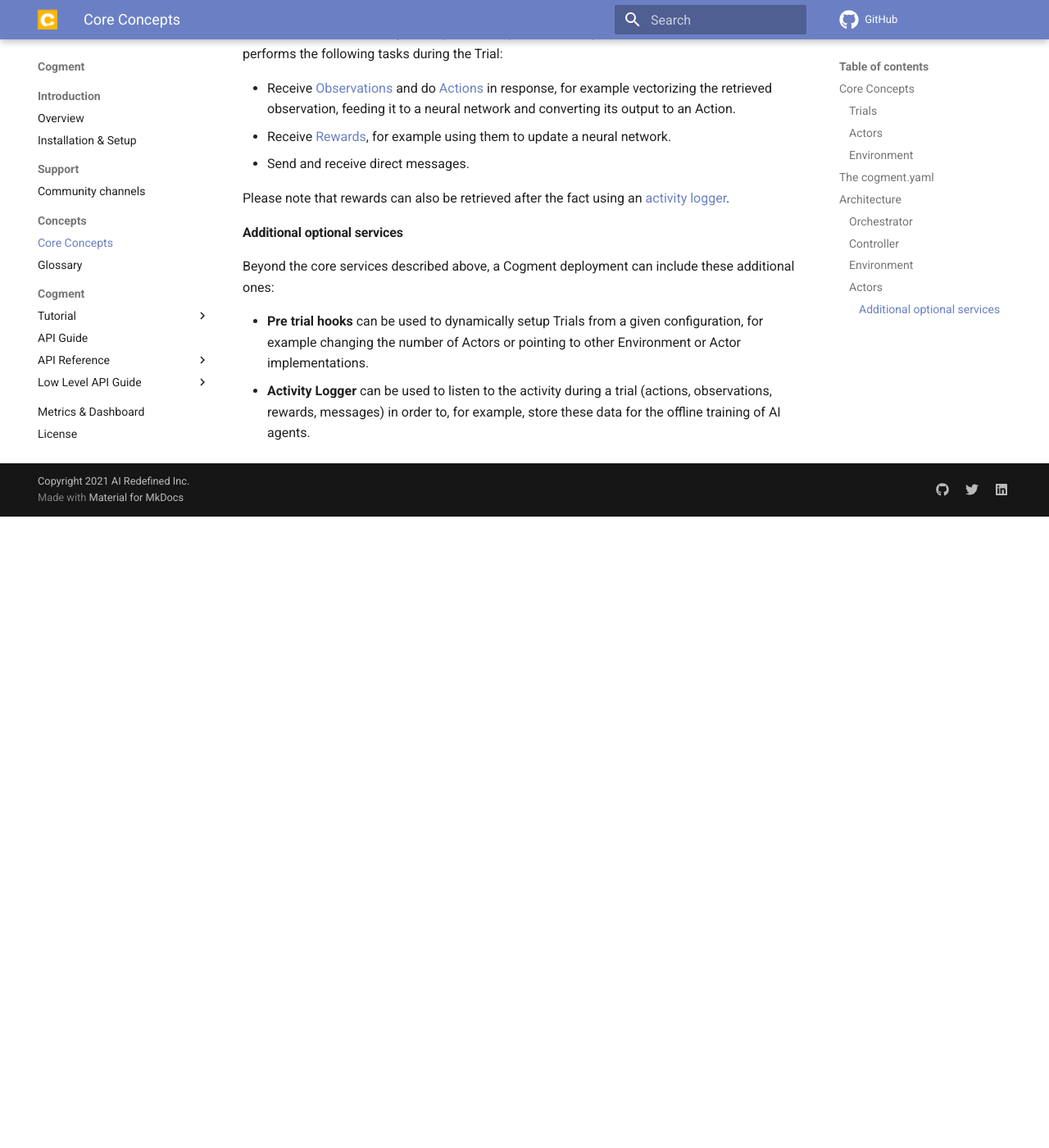
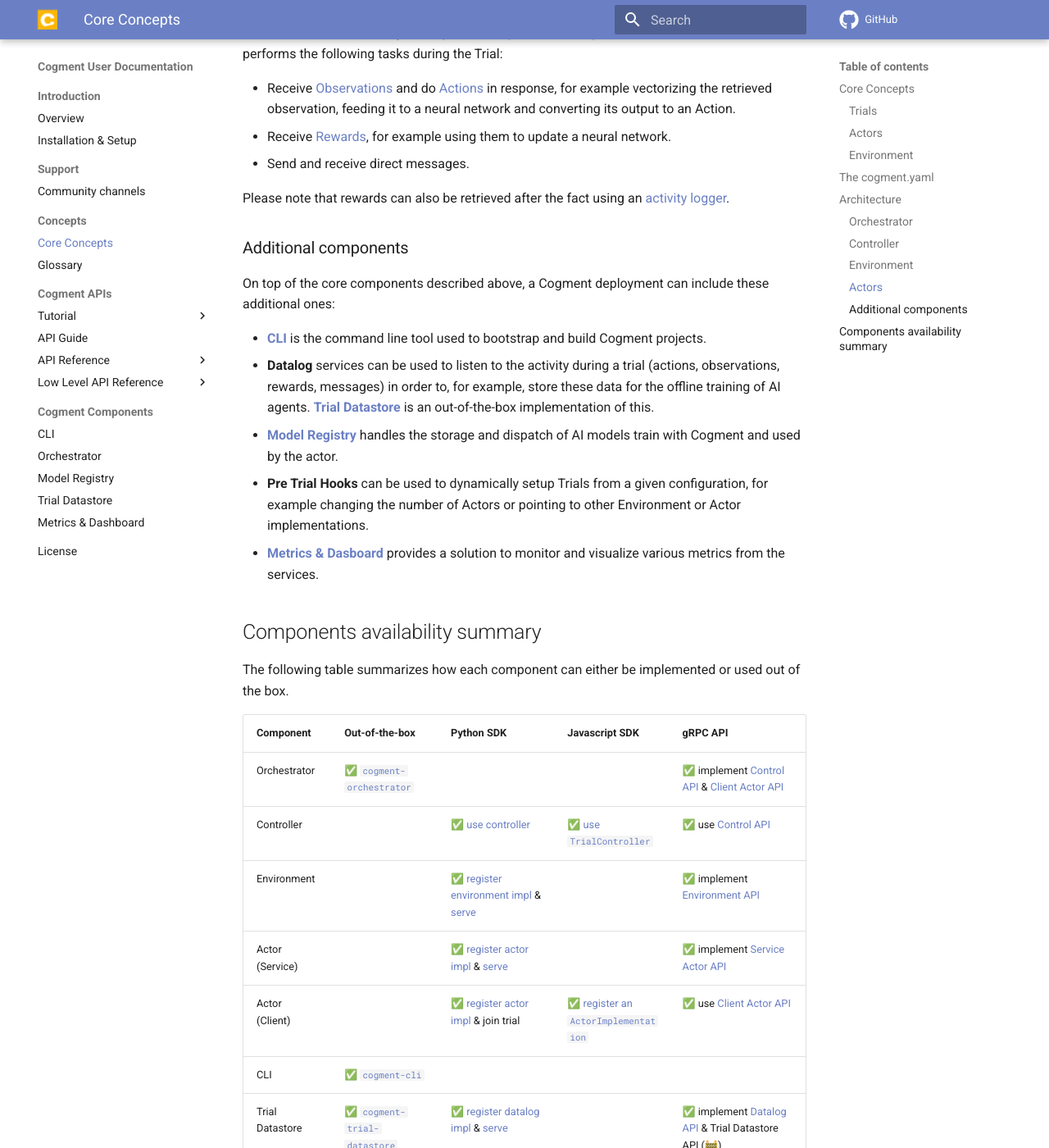
Before and after one commit to cogment/cogment-doc, an MkDocs documentation site: the page built from src/concepts/core-concepts.md, in a window 1280 px wide and 1400 px high, scrolled down 3525 px. Shown: the whole window at 82% size. Built offline with MkDocs 1.6.1 and Material for MkDocs 9.7.7, drawn with Linux system fonts in a browser that asks for light colours; comment, search, counter and statistics services are not loaded; before the commit the page ends 4155 px from its top, so only the background shows below that; some of the changed text lies outside the part shown.

```diff
--- a/mkdocs.yml
+++ b/mkdocs.yml
@@ -1,4 +1,4 @@
-site_name: Cogment
+site_name: Cogment User Documentation
 site_url: https://docs.cogment.ai
 repo_url: https://github.com/cogment/cogment-doc
 edit_uri: "edit/main/src/"
@@ -51,7 +51,7 @@ nav:
   - "Concepts":
       - "Core Concepts": "concepts/core-concepts.md"
       - "Glossary": "concepts/glossary.md"
-  - "Cogment":
+  - "Cogment APIs":
       - "Tutorial":
           - "Introduction": "cogment/tutorial/introduction.md"
           - "Step 1: Bootstrap a Cogment app": "cogment/tutorial/1-bootstrap-and-data-structures.md"
@@ -83,10 +83,16 @@ nav:
               - "Interface: Reward": "cogment/cogment-api-reference/javascript/interfaces/reward.md"
               - "Interface: SendMessageOptions": "cogment/cogment-api-reference/javascript/interfaces/sendmessageoptions.md"
               - "Interface: TrialActor": "cogment/cogment-api-reference/javascript/interfaces/trialactor.md"
-      - "Low Level API Guide":
+      - "Low Level API Reference":
           - "Overview": "cogment/cogment-low-level-api-guide/overview.md"
           - "gRPC API Reference": "cogment/cogment-low-level-api-guide/grpc.md"
-  - "Metrics & Dashboard": "dashboard/metrics-and-dashboard.md"
+  - "Cogment Components":
+      - "CLI": "cogment-components/cli/cli.md"
+      - "Orchestrator": "cogment-components/orchestrator/orchestrator.md"
+      - "Model Registry": "cogment-components/model-registry/model-registry.md"
+      - "Trial Datastore": "cogment-components/trial-datastore/trial-datastore.md"
+      - "Metrics & Dashboard": "cogment-components/dashboard/metrics-and-dashboard.md"
+
   #- "Deployment Guide":
   # - "Local Deployment": "deployment-guide/local-deployement.md"
   # - "Cloud Deployment": "deployment-guide/cloud-deployement.md" # out-of-scope for ɑ
--- a/src/concepts/core-concepts.md
+++ b/src/concepts/core-concepts.md
@@ -81,9 +81,51 @@ Using one of [Cogment's SDKs](../cogment/cogment-api-guide.md) Actors can be imp
 
 Please note that rewards can also be retrieved after the fact using an [activity logger](#additional-optional-services).
 
-#### Additional optional services
+### Additional components
 
-Beyond the core services described above, a Cogment deployment can include these additional ones:
+On top of the core components described above, a Cogment deployment can include these additional ones:
 
--   **Pre trial hooks** can be used to dynamically setup Trials from a given configuration, for example changing the number of Actors or pointing to other Environment or Actor implementations.
--   **Activity Logger** can be used to listen to the activity during a trial (actions, observations, rewards, messages) in order to, for example, store these data for the offline training of AI agents.
+-   [**CLI**](../cogment-components/cli/cli.md) is the command line tool used to bootstrap and build Cogment projects.
+-   **Datalog** services can be used to listen to the activity during a trial (actions, observations, rewards, messages) in order to, for example, store these data for the offline training of AI agents. [**Trial Datastore**](../cogment-components/trial-datastore/trial-datastore.md) is an out-of-the-box implementation of this.
+-   [**Model Registry**](../cogment-components/model-registry/model-registry.md) handles the storage and dispatch of AI models train with Cogment and used by the actor.
+-   **Pre Trial Hooks** can be used to dynamically setup Trials from a given configuration, for example changing the number of Actors or pointing to other Environment or Actor implementations.
+-   [**Metrics & Dasboard**](../cogment-components/dashboard/metrics-and-dashboard.md) provides a solution to monitor and visualize various metrics from the services.
+
+## Components availability summary
+
+The following table summarizes how each component can either be implemented or used out of the box.
+
+| Component       | Out-of-the-box                     | Python SDK                                         | Javascript SDK                             | gRPC API                                                 |
+| --------------- | ---------------------------------- | -------------------------------------------------- | ------------------------------------------ | -------------------------------------------------------- |
+| Orchestrator    | ✅ [`cogment-orchestrator`][13]    |                                                    |                                            | ✅ implement [Control API][4] & [Client Actor API][2]    |
+| Controller      |                                    | ✅ [use controller][10]                            | ✅ [use `TrialController`][18]             | ✅ use [Control API][4]                                  |
+| Environment     |                                    | ✅ [register environment impl][9] & [serve][8]     |                                            | ✅ implement [Environment API][3]                        |
+| Actor (Service) |                                    | ✅ [register actor impl][7] & [serve][8]           |                                            | ✅ implement [Service Actor API][1]                      |
+| Actor (Client)  |                                    | ✅ [register actor impl][7] & join trial           | ✅ [register an `ActorImplementation`][19] | ✅ use [Client Actor API][2]                             |
+| CLI             | ✅ [`cogment-cli`][15]             |                                                    |                                            |                                                          |
+| Trial Datastore | ✅ [`cogment-trial-datastore`][16] | ✅ [register datalog impl][11] & [serve][8]        |                                            | ✅ implement [Datalog API][5] & Trial Datastore API (🚧) |
+| Model Registry  | ✅ [`cogment-model-registry`][17]  |                                                    |                                            | ✅ implement Model Registry API (🚧)                     |
+| Pre Trial Hook  |                                    | ✅ [register pre trial hook impl][11] & [serve][8] |                                            | ✅ implement [Pre Trial Hook API][6]                     |
+| Metrics         | ✅ [`cogment-metrics`][15]         |                                                    |                                            |                                                          |
+| Dashboard       | ✅ [`cogment-dashboard`][15]       |                                                    |                                            |                                                          |
+
+[1]: ../cogment/cogment-low-level-api-guide/grpc.md#service-actor-api
+[2]: ../cogment/cogment-low-level-api-guide/grpc.md#client-actor-api
+[3]: ../cogment/cogment-low-level-api-guide/grpc.md#environment-api
+[4]: ../cogment/cogment-low-level-api-guide/grpc.md#control-api
+[5]: ../cogment/cogment-low-level-api-guide/grpc.md#datalog-api
+[6]: ../cogment/cogment-low-level-api-guide/grpc.md#hook-api
+[7]: ../cogment/cogment-api-reference/python.md#register_actorself-impl-impl_name-actor_classes
+[8]: ../cogment/cogment-api-reference/python.md#async-serve_all_registeredself-served_endpoint-prometheus_port-8000
+[9]: ../cogment/cogment-api-reference/python.md#register_environmentself-impl-impl_name-default
+[10]: ../cogment/cogment-api-reference/python.md#get_controllerself-endpoint
+[11]: ../cogment/cogment-api-reference/python.md#register_datalogself-impl
+[12]: ../cogment/cogment-api-reference/python.md#register_pre_trial_hookself-impl
+[13]: ../cogment-components/orchestrator/orchestrator.md
+[14]: ../cogment-components/cli/cli.md
+[15]: ../cogment-components/dashboard/metrics-and-dashboard.md
+[16]: ../cogment-components/trial-datastore/trial-datastore.md
+[17]: ../cogment-components/model-registry/model-registry.md
+[18]: ../cogment/cogment-api-reference/javascript/classes/cogmentservice.md#createtrialcontroller
+[19]: ../cogment/cogment-api-reference/javascript/classes/cogmentservice.md#registeractor
+[20]: ../cogment/cogment-api-reference/javascript/classes/trialcontroller.md#jointrial
```
Also changed, not shown: src/cogment-components/cli/cli.md (added, +15 -0 lines), src/cogment-components/dashboard/metrics-and-dashboard.md (renamed from src/dashboard/metrics-and-dashboard.md, +12 -6 lines), src/cogment-components/model-registry/model-registry.md (added, +38 -0 lines), src/cogment-components/orchestrator/orchestrator.md (added, +26 -0 lines), src/cogment-components/trial-datastore/trial-datastore.md (added, +21 -0 lines), src/cogment/cogment-low-level-api-guide/grpc.md (+4 -4 lines), src/cogment/tutorial/3-rewards.md (+1 -1 lines), src/cogment-components/dashboard/figures/cogment-dashboard-agent-performances.png (renamed from src/dashboard/figures/cogment-dashboard-agent-performances.png), src/cogment-components/dashboard/figures/cogment-dashboard-environment-performances.png (renamed from src/dashboard/figures/cogment-dashboard-environment-performances.png), src/cogment-components/dashboard/figures/cogment-dashboard-rewards.png (renamed from src/dashboard/figures/cogment-dashboard-rewards.png), src/cogment-components/dashboard/figures/cogment-dashboard-welcome.png (added), 1 other file.
